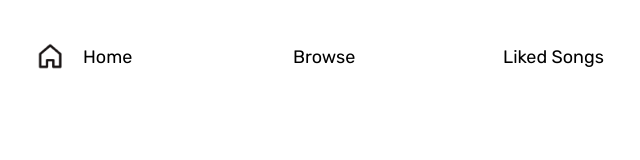
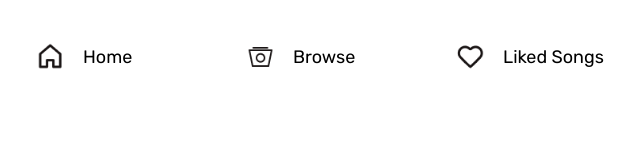
Before and after one commit to VitaliyDrapkin/spotify-react, a React (Create React App) app: page / in a window 1280 px wide. Shown: the top 160 px of the page, without its empty margins (315-955 px from the left). Built offline with nearby package versions, Linux system fonts and the light colour scheme.

Commit message:
added navbar items and convevt to map

```diff
--- a/src/modules/main/NavBar/NavBar.tsx
+++ b/src/modules/main/NavBar/NavBar.tsx
@@ -4,16 +4,19 @@ import NavItem from "../components/NavItem";
 import s from "./NavBar.module.css";
 
 import home_icon from "../../../assets/home_icon.png";
-interface NavItem {
+import browse_icon from "../../../assets/browse_icon.png";
+import liked_songs_icon from "../../../assets/liked_songs_icon.png";
+
+interface NavItemType {
   text: string;
   to: string;
   icon?: string;
 }
 
-const navItems: NavItem[] = [
+const navItems: NavItemType[] = [
   { text: "Home", to: "/home", icon: home_icon },
-  { text: "Browse", to: "/browse" },
-  { text: "Home", to: "/home" },
+  { text: "Browse", to: "/browse", icon: browse_icon },
+  { text: "Liked Songs", to: "/liked", icon: liked_songs_icon },
 ];
 
 export default function NavBar() {
@@ -21,14 +24,14 @@ export default function NavBar() {
 
   return (
     <div className={s.NavBar}>
-      <NavItem
-        text={"Home"}
-        to={"/home"}
-        isActive={location.pathname === "/home"}
-        icon={home_icon}
-      ></NavItem>
-      <NavItem text={"Browse"} to={"/browse"} isActive={false}></NavItem>
-      <NavItem text={"Liked Songs"} to={"/liked"} isActive={false}></NavItem>
+      {navItems.map((navItem) => (
+        <NavItem
+          text={navItem.text}
+          to={navItem.to}
+          isActive={location.pathname === navItem.to}
+          icon={navItem.icon}
+        ></NavItem>
+      ))}
     </div>
   );
 }
```
